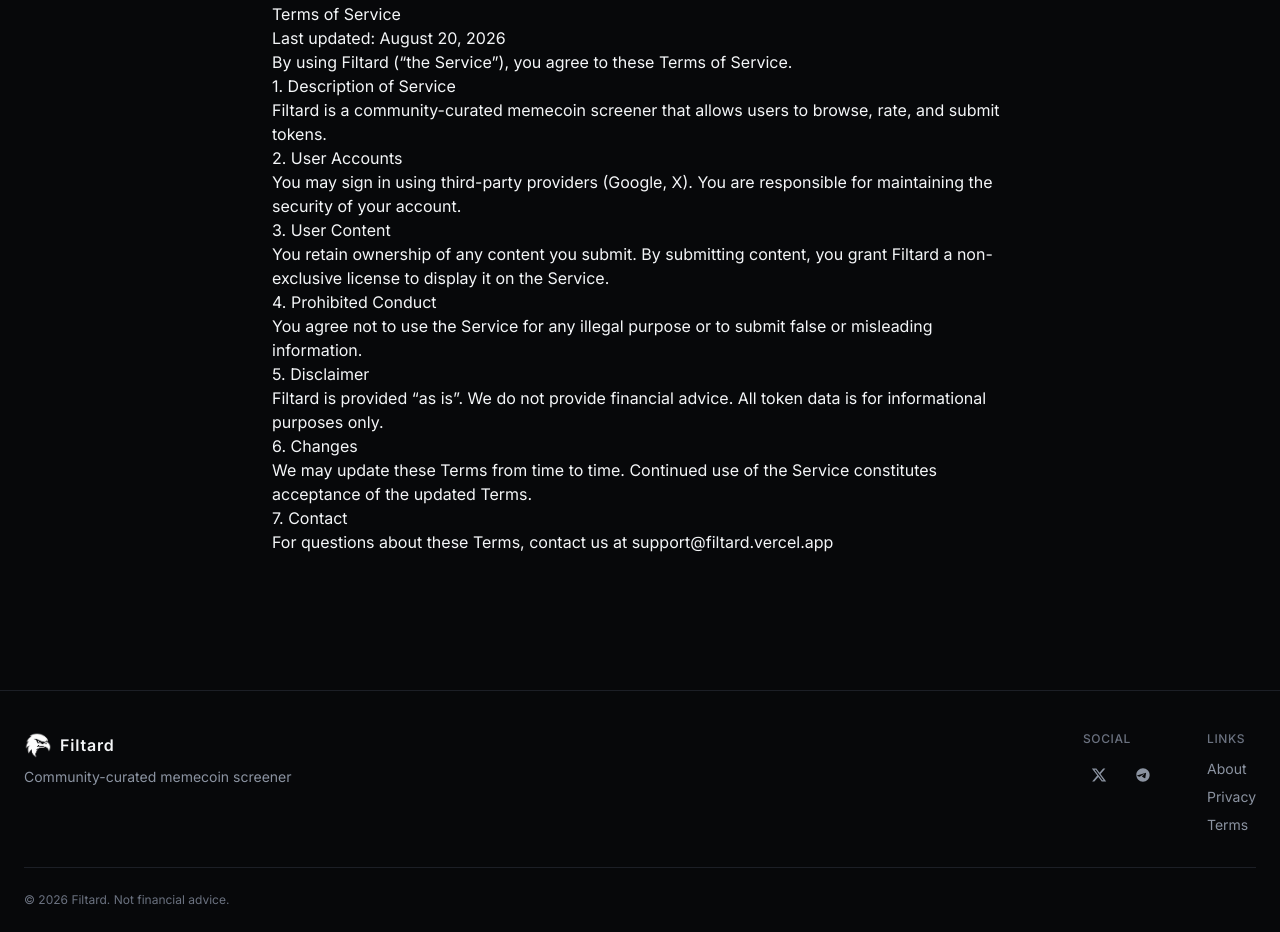
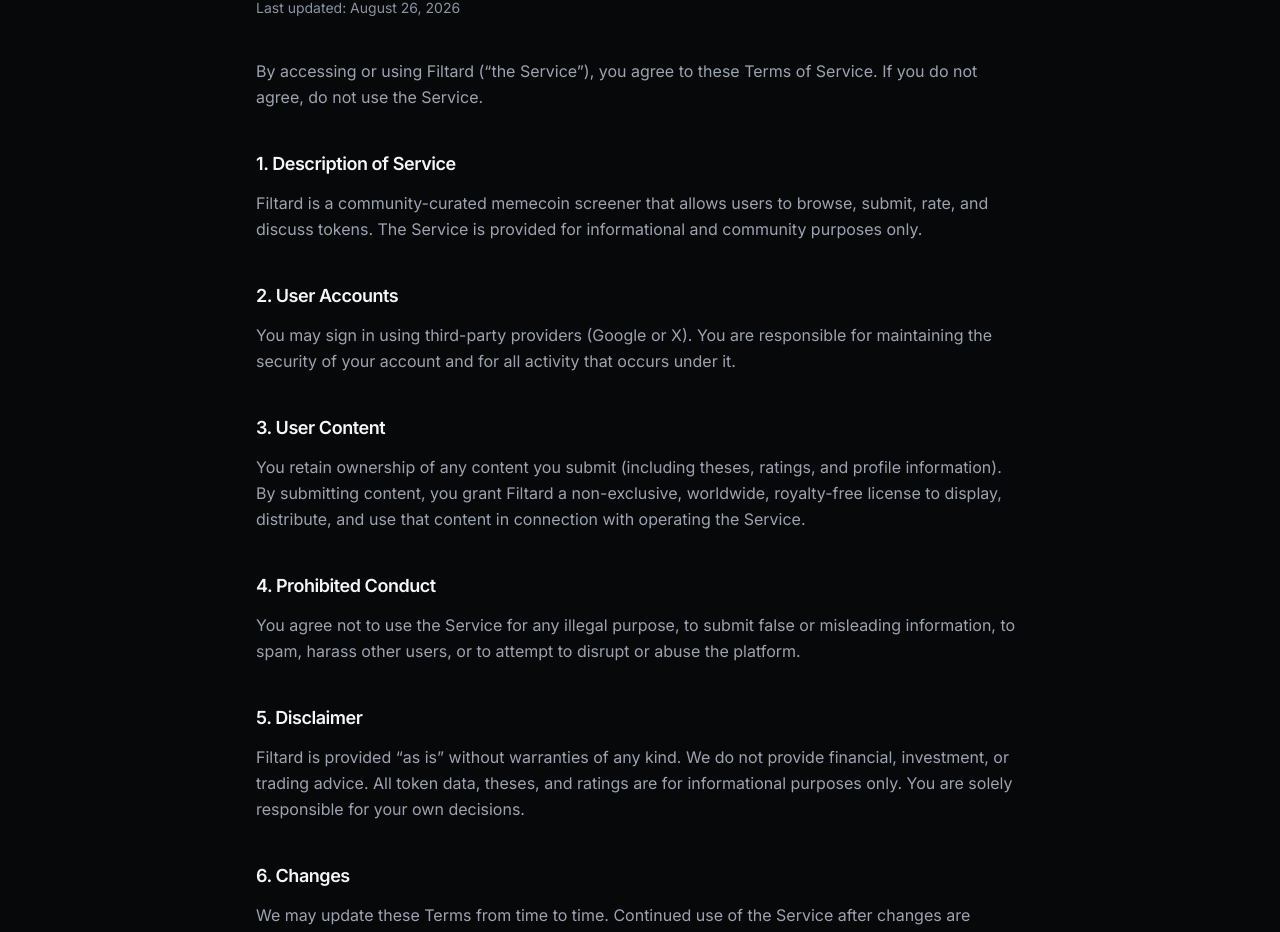
Before and after one commit to Christoshi/filtard, a Next.js app: page /terms in a window 1280 px wide. Shown: the part 131-1063 px from the top of the page. Built offline with nearby package versions, Linux system fonts and the light colour scheme; no server answers; the database is empty.

Commit message:
Restyle Privacy and Terms pages to match premium About design

```diff
--- a/app/privacy/page.tsx
+++ b/app/privacy/page.tsx
@@ -1,52 +1,102 @@
+import type { Metadata } from "next";
+
+export const metadata: Metadata = {
+  title: "Privacy Policy",
+  description: "How Filtard collects, uses, and protects your information.",
+};
+
 export default function PrivacyPage() {
   return (
-    <div className="max-w-3xl mx-auto px-4 py-12 prose prose-invert">
-      <h1>Privacy Policy</h1>
-      <p>Last updated: August 20, 2026</p>
+    <div className="max-w-3xl mx-auto">
+      <h1 className="text-2xl md:text-3xl font-semibold tracking-tight mb-2">
+        Privacy Policy
+      </h1>
+      <p className="text-sm text-[#8b93a1] mb-10">
+        Last updated: August 26, 2026
+      </p>
 
-      <p>
-        This Privacy Policy describes how Filtard collects, uses, and shares
+      <section className="mb-10">
+        <p className="text-[#9ca3af] leading-relaxed">
+          This Privacy Policy explains how Filtard collects, uses, and shares
           information when you use our Service.
         </p>
+      </section>
 
-      <h2>1. Information We Collect</h2>
-      <p>
-        When you sign in with Google or X, we receive basic profile information
-        such as your name, email address (if provided), and profile picture.
+      <section className="mb-10">
+        <h2 className="text-lg font-semibold text-[#f4f6f8] mb-3 tracking-tight">
+          1. Information We Collect
+        </h2>
+        <p className="text-[#9ca3af] leading-relaxed">
+          When you sign in with Google or X, we receive basic profile
+          information such as your name, email address (if provided by the
+          provider), and profile picture. We also store content you submit,
+          including token submissions, theses, and ratings.
         </p>
+      </section>
 
-      <h2>2. How We Use Information</h2>
-      <p>
+      <section className="mb-10">
+        <h2 className="text-lg font-semibold text-[#f4f6f8] mb-3 tracking-tight">
+          2. How We Use Information
+        </h2>
+        <p className="text-[#9ca3af] leading-relaxed mb-3">
           We use this information to:
         </p>
-      <ul>
-        <li>Authenticate you</li>
-        <li>Display your profile on the platform</li>
-        <li>Allow you to submit and rate tokens</li>
+        <ul className="list-disc list-inside space-y-2 text-[#9ca3af] leading-relaxed">
+          <li>Authenticate you and manage your account</li>
+          <li>Display your public profile on the platform</li>
+          <li>Allow you to submit, rate, and interact with tokens</li>
+          <li>Operate, maintain, and improve the Service</li>
         </ul>
+      </section>
 
-      <h2>3. Data Sharing</h2>
-      <p>
+      <section className="mb-10">
+        <h2 className="text-lg font-semibold text-[#f4f6f8] mb-3 tracking-tight">
+          3. Data Sharing
+        </h2>
+        <p className="text-[#9ca3af] leading-relaxed">
           We do not sell your personal data. We only share data with service
-        providers necessary to operate the platform (e.g. Supabase for
-        authentication and database).
+          providers necessary to operate the platform (for example, Supabase for
+          authentication and database). These providers are bound by appropriate
+          data protection obligations.
         </p>
+      </section>
 
-      <h2>4. Data Retention</h2>
-      <p>
+      <section className="mb-10">
+        <h2 className="text-lg font-semibold text-[#f4f6f8] mb-3 tracking-tight">
+          4. Data Retention
+        </h2>
+        <p className="text-[#9ca3af] leading-relaxed">
           We retain your account information for as long as your account is
-        active. You may request deletion of your data at any time.
+          active. You may request deletion of your data at any time by contacting
+          us.
         </p>
+      </section>
 
-      <h2>5. Cookies</h2>
-      <p>
-        We use essential cookies for authentication and session management.
+      <section className="mb-10">
+        <h2 className="text-lg font-semibold text-[#f4f6f8] mb-3 tracking-tight">
+          5. Cookies
+        </h2>
+        <p className="text-[#9ca3af] leading-relaxed">
+          We use essential cookies required for authentication and session
+          management. We do not use advertising or tracking cookies.
         </p>
+      </section>
 
-      <h2>6. Contact</h2>
-      <p>
-        For privacy-related questions, contact us at support@filtard.vercel.app
+      <section className="mb-4">
+        <h2 className="text-lg font-semibold text-[#f4f6f8] mb-3 tracking-tight">
+          6. Contact
+        </h2>
+        <p className="text-[#9ca3af] leading-relaxed">
+          For privacy-related questions or data deletion requests, contact us at{" "}
+          <a
+            href="mailto:contact@filtard.com"
+            className="text-[#f4f6f8] hover:text-[#b8ff3d] transition"
+          >
+            contact@filtard.com
+          </a>
+          .
         </p>
+      </section>
     </div>
   );
 }
--- a/app/terms/page.tsx
+++ b/app/terms/page.tsx
@@ -1,53 +1,111 @@
+import type { Metadata } from "next";
+
+export const metadata: Metadata = {
+  title: "Terms of Service",
+  description: "Terms governing your use of Filtard.",
+};
+
 export default function TermsPage() {
   return (
-    <div className="max-w-3xl mx-auto px-4 py-12 prose prose-invert">
-      <h1>Terms of Service</h1>
-      <p>Last updated: August 20, 2026</p>
-
-      <p>
-        By using Filtard (“the Service”), you agree to these Terms of Service.
+    <div className="max-w-3xl mx-auto">
+      <h1 className="text-2xl md:text-3xl font-semibold tracking-tight mb-2">
+        Terms of Service
+      </h1>
+      <p className="text-sm text-[#8b93a1] mb-10">
+        Last updated: August 26, 2026
       </p>
 
-      <h2>1. Description of Service</h2>
-      <p>
+      <section className="mb-10">
+        <p className="text-[#9ca3af] leading-relaxed">
+          By accessing or using Filtard (“the Service”), you agree to these
+          Terms of Service. If you do not agree, do not use the Service.
+        </p>
+      </section>
+
+      <section className="mb-10">
+        <h2 className="text-lg font-semibold text-[#f4f6f8] mb-3 tracking-tight">
+          1. Description of Service
+        </h2>
+        <p className="text-[#9ca3af] leading-relaxed">
           Filtard is a community-curated memecoin screener that allows users to
-        browse, rate, and submit tokens.
+          browse, submit, rate, and discuss tokens. The Service is provided for
+          informational and community purposes only.
         </p>
+      </section>
 
-      <h2>2. User Accounts</h2>
-      <p>
-        You may sign in using third-party providers (Google, X). You are
-        responsible for maintaining the security of your account.
+      <section className="mb-10">
+        <h2 className="text-lg font-semibold text-[#f4f6f8] mb-3 tracking-tight">
+          2. User Accounts
+        </h2>
+        <p className="text-[#9ca3af] leading-relaxed">
+          You may sign in using third-party providers (Google or X). You are
+          responsible for maintaining the security of your account and for all
+          activity that occurs under it.
         </p>
+      </section>
 
-      <h2>3. User Content</h2>
-      <p>
-        You retain ownership of any content you submit. By submitting content,
-        you grant Filtard a non-exclusive license to display it on the Service.
+      <section className="mb-10">
+        <h2 className="text-lg font-semibold text-[#f4f6f8] mb-3 tracking-tight">
+          3. User Content
+        </h2>
+        <p className="text-[#9ca3af] leading-relaxed">
+          You retain ownership of any content you submit (including theses,
+          ratings, and profile information). By submitting content, you grant
+          Filtard a non-exclusive, worldwide, royalty-free license to display,
+          distribute, and use that content in connection with operating the
+          Service.
         </p>
+      </section>
 
-      <h2>4. Prohibited Conduct</h2>
-      <p>
-        You agree not to use the Service for any illegal purpose or to submit
-        false or misleading information.
+      <section className="mb-10">
+        <h2 className="text-lg font-semibold text-[#f4f6f8] mb-3 tracking-tight">
+          4. Prohibited Conduct
+        </h2>
+        <p className="text-[#9ca3af] leading-relaxed">
+          You agree not to use the Service for any illegal purpose, to submit
+          false or misleading information, to spam, harass other users, or to
+          attempt to disrupt or abuse the platform.
         </p>
+      </section>
 
-      <h2>5. Disclaimer</h2>
-      <p>
-        Filtard is provided “as is”. We do not provide financial advice. All
-        token data is for informational purposes only.
+      <section className="mb-10">
+        <h2 className="text-lg font-semibold text-[#f4f6f8] mb-3 tracking-tight">
+          5. Disclaimer
+        </h2>
+        <p className="text-[#9ca3af] leading-relaxed">
+          Filtard is provided “as is” without warranties of any kind. We do not
+          provide financial, investment, or trading advice. All token data,
+          theses, and ratings are for informational purposes only. You are solely
+          responsible for your own decisions.
         </p>
+      </section>
 
-      <h2>6. Changes</h2>
-      <p>
+      <section className="mb-10">
+        <h2 className="text-lg font-semibold text-[#f4f6f8] mb-3 tracking-tight">
+          6. Changes
+        </h2>
+        <p className="text-[#9ca3af] leading-relaxed">
           We may update these Terms from time to time. Continued use of the
-        Service constitutes acceptance of the updated Terms.
+          Service after changes are posted constitutes acceptance of the updated
+          Terms.
         </p>
+      </section>
 
-      <h2>7. Contact</h2>
-      <p>
-        For questions about these Terms, contact us at support@filtard.vercel.app
+      <section className="mb-4">
+        <h2 className="text-lg font-semibold text-[#f4f6f8] mb-3 tracking-tight">
+          7. Contact
+        </h2>
+        <p className="text-[#9ca3af] leading-relaxed">
+          For questions about these Terms, contact us at{" "}
+          <a
+            href="mailto:contact@filtard.com"
+            className="text-[#f4f6f8] hover:text-[#b8ff3d] transition"
+          >
+            contact@filtard.com
+          </a>
+          .
         </p>
+      </section>
     </div>
   );
 }
```
Lines whose indentation alone changed are shown as unchanged.
